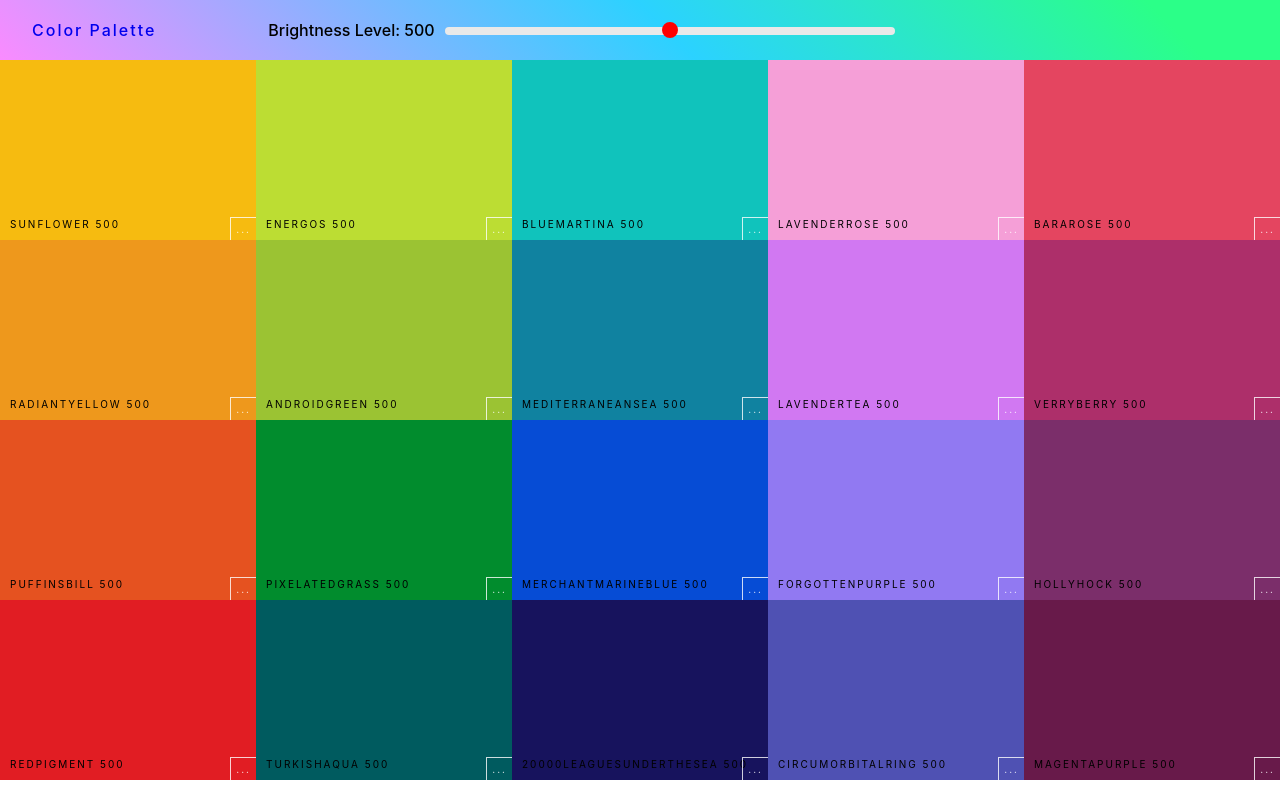
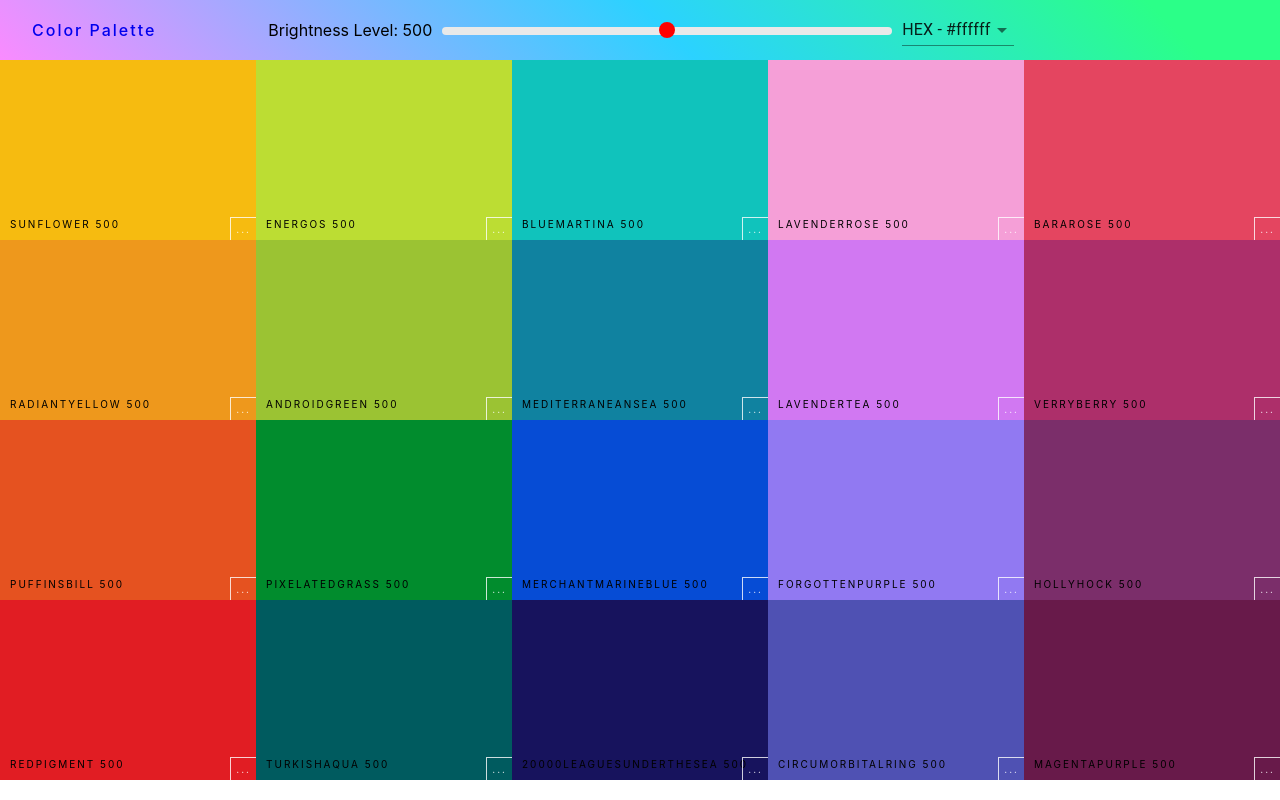
Before and after one commit to javi-err/Color-Palette-, a React (Create React App) app: page /palette/flat-ui-colors-american in a window 1280 px wide. Built offline with nearby package versions, Linux system fonts and the light colour scheme.

Commit message:
added dropdown that changes copy format

```diff
--- a/package.json
+++ b/package.json
@@ -3,6 +3,7 @@
   "version": "0.1.0",
   "private": true,
   "dependencies": {
+    "@material-ui/core": "^4.11.2",
     "@testing-library/jest-dom": "^5.11.6",
     "@testing-library/react": "^11.2.2",
     "@testing-library/user-event": "^12.5.0",
--- a/src/ColorBox.js
+++ b/src/ColorBox.js
@@ -27,7 +27,8 @@ export class ColorBox extends Component {
         const { isCopied } = this.state
         return (
             <div className="ColorBox" style={{background}}>
-                <div className={`copy-overlay ${isCopied && 'copied'}`}><span>Copied!</span>{this.state.background}</div>
+                <div className={`copy-overlay ${isCopied && 'copied'}`}>
+                    <span>Copied! {background}</span>{this.state.background}</div>
                 <div className="copy-container">
                     <div className="box-content">
                         <span>{name}</span>
--- a/src/ColorHelper.js
+++ b/src/ColorHelper.js
@@ -22,7 +22,7 @@ const newPaletteGenerator = (starterPalette) => {
                 id: color.name.toLowerCase().replace([/ /g, "-"]),
                 hex: lev[i],
                 rgb: chroma(lev[i]).css(),
-                rgba: chroma(lev[i]).css().replace("rgb", "rgba").replace(")", "1.0)")
+                rgba: chroma(lev[i]).css().replace("rgb", "rgba").replace(")", ",1.0)")
             })
         }
     }
--- a/src/Navbar.css
+++ b/src/Navbar.css
@@ -5,7 +5,7 @@
     height: 7.5vh;
     background-color: #FA8BFF;
     background-image: linear-gradient(45deg, #FA8BFF 0%, #2BD2FF 52%, #2BFF88 90%);
-    font-weight: 500;
+
 
 }
 
@@ -16,6 +16,7 @@
     padding: 2rem;
     margin-right: 5rem;
     letter-spacing: 2px;
+    font-weight: 500;
     }
 
 .home a{
--- a/src/Navbar.js
+++ b/src/Navbar.js
@@ -3,11 +3,32 @@ import 'rc-slider/assets/index.css'
 import './Palette.css'
 import Slider from 'rc-slider'
 import './Navbar.css'
+import Select from '@material-ui/core/Select'
+import MenuItem from '@material-ui/core/MenuItem'
 
 
 export class Navbar extends Component {
+    constructor(){
+        super()
+
+        this.state = {
+            format: 'hex'
+        }
+
+        this.handleChange = this.handleChange.bind(this)
+    }
+
+    handleChange(e) {
+        this.setState({
+            format: e.target.value
+        })
+
+        this.props.handleFormatChange(e.target.value)
+    }
+
     render() {
-        const {level, handleLevelChange} = this.props
+        const {level, handleLevelChange, handleChange} = this.props
+        const { format } = this.state
         return (
             <nav className="Navbar">
                 <div className="home">
@@ -25,6 +46,14 @@ export class Navbar extends Component {
                     </div>
                 </div>
 
+                <div className="color-select">
+                    <Select value={format} onChange={this.handleChange}>
+                        <MenuItem value='hex'>HEX - #ffffff</MenuItem>
+                        <MenuItem value='rgb'>RGB - rgb(255, 255, 255)</MenuItem>
+                        <MenuItem value='rgba'>RGBA - rgba(255, 255, 255, 1)</MenuItem>
+                    </Select>
+                </div>
+
             </nav>
         )
     }
--- a/src/Palette.js
+++ b/src/Palette.js
@@ -11,9 +11,11 @@ export class Palette extends Component {
 
         this.state = {
             level: 500,
+            format: 'hex'
         }
 
         this.handleLevelChange = this.handleLevelChange.bind(this)
+        this.handleFormatChange = this.handleFormatChange.bind(this)
 
     }
 
@@ -23,19 +25,29 @@ export class Palette extends Component {
         })
     }
 
+
+    handleFormatChange(val){
+        this.setState({
+            format: val
+        })
+    }
     render() {
 
-        const { level } = this.state
+        const { level, format } = this.state
         const { colors } = this.props.palette
         const colorBoxes = colors[level].map(box => {
-            return <ColorBox background={box.hex} name={box.name} />
+            console.log(box[format])
+            return <ColorBox background={box[format]} name={box.name} />
 
         })
 
 
         return (
             <div className="Palette">
-                <Navbar level={level} handleLevelChange={this.handleLevelChange}/>
+                <Navbar
+                level={level}
+                handleLevelChange={this.handleLevelChange}
+                handleFormatChange={this.handleFormatChange}/>
                 <div className="palette-colors">
                     {colorBoxes}
                 </div>
```
Also changed, not shown: 2 other files (tests, documents, lock files or other folders).
